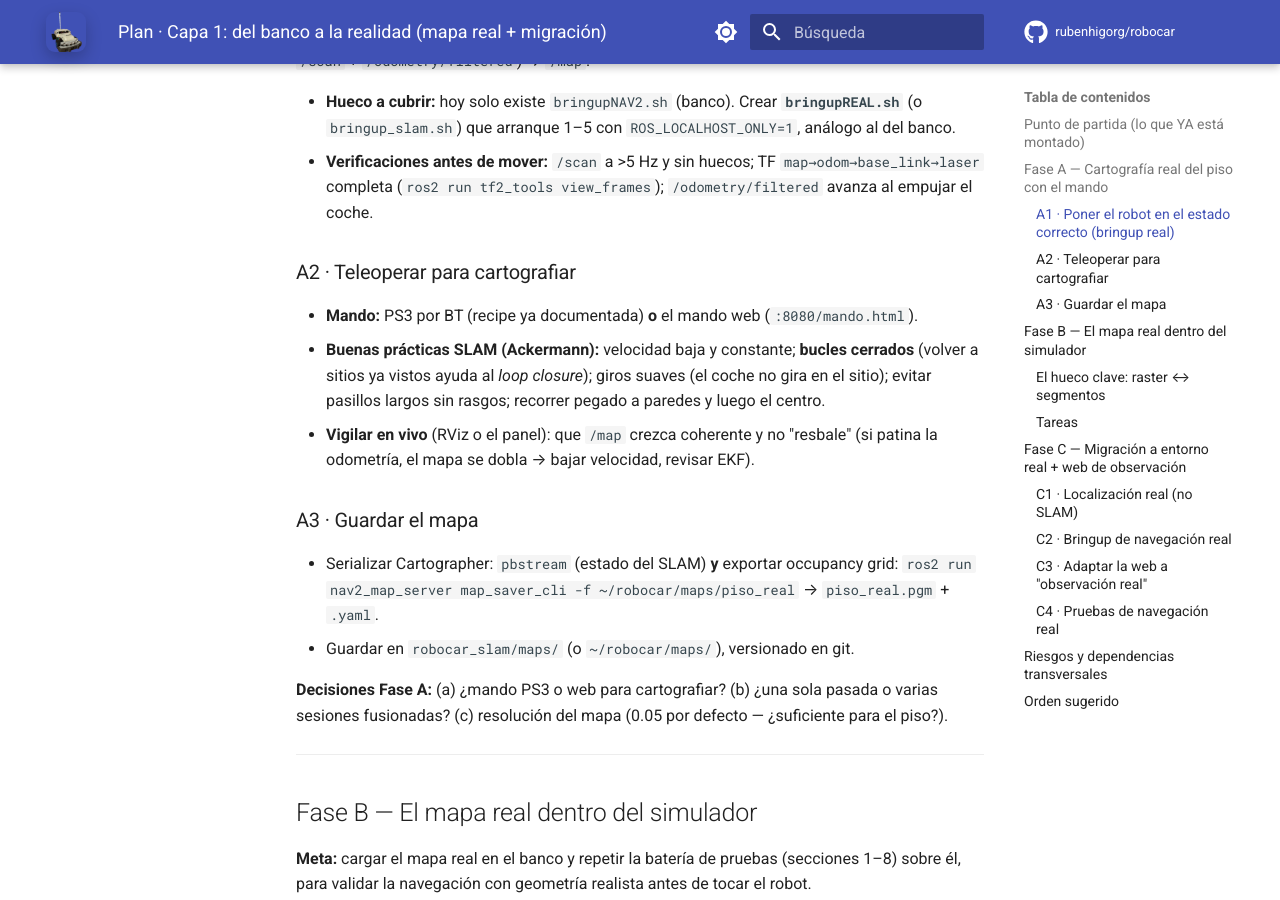
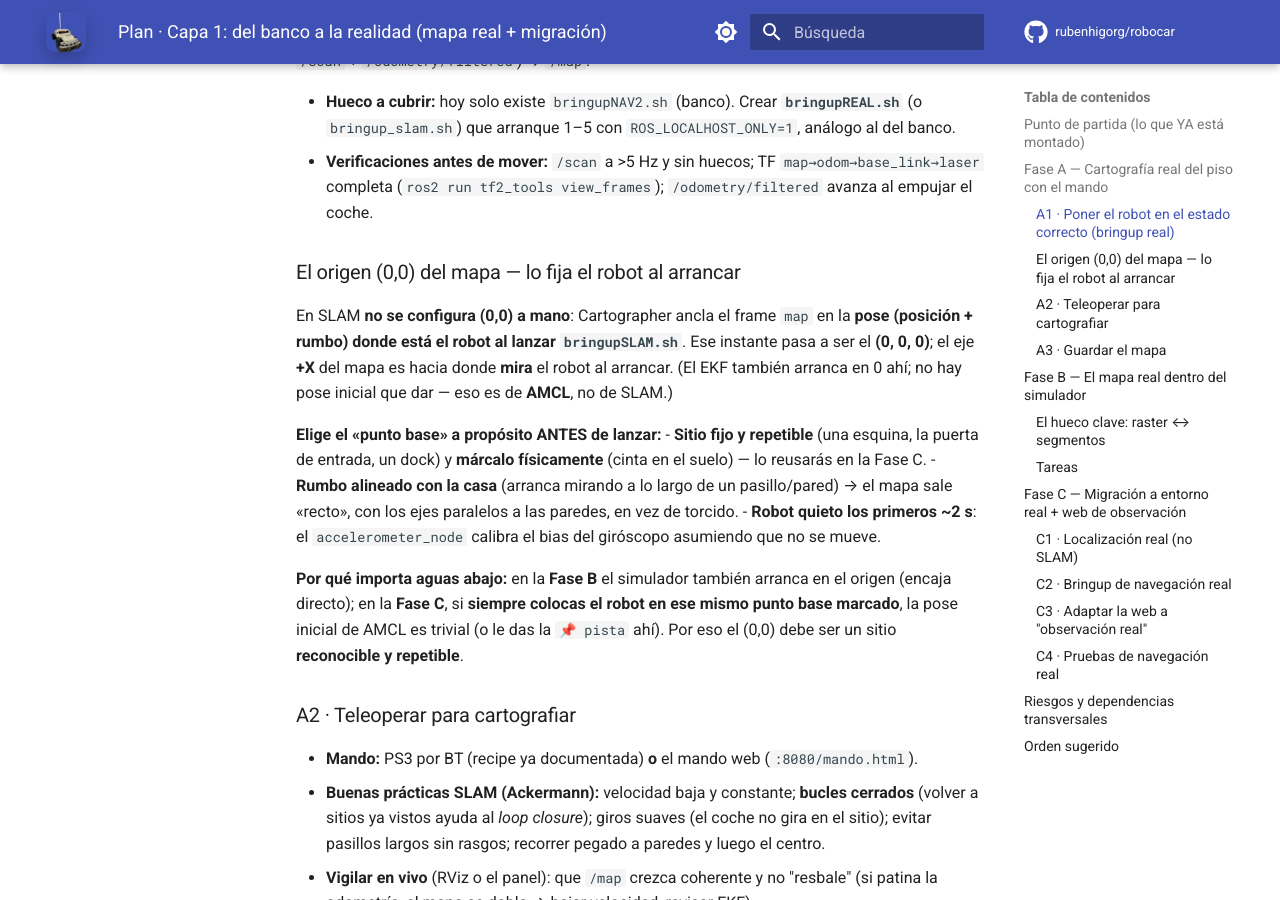
Before and after one commit to rubenhigorg/robocar, an MkDocs documentation site: the page built from docs/tfm/plan-capa1-mapa-real.md, in a window 1280 px wide and 900 px high, scrolled down 1461 px. Built offline with MkDocs 1.6.1 and Material for MkDocs 9.7.7, drawn with Linux system fonts in a browser that asks for light colours; comment, search, counter and statistics services are not loaded.

Commit message:
plan Capa 1: documenta el origen (0,0) del mapa (lo fija el robot al arrancar; punto base)

```diff
--- a/docs/tfm/plan-capa1-mapa-real.md
+++ b/docs/tfm/plan-capa1-mapa-real.md
@@ -39,6 +39,25 @@ Cadena mínima, en orden (cada uno depende del anterior):
   (o `bringup_slam.sh`) que arranque 1–5 con `ROS_LOCALHOST_ONLY=1`, análogo al del banco.
 - **Verificaciones antes de mover:** `/scan` a >5 Hz y sin huecos; TF `map→odom→base_link→laser`
   completa (`ros2 run tf2_tools view_frames`); `/odometry/filtered` avanza al empujar el coche.
+
+### El origen (0,0) del mapa — lo fija el robot al arrancar
+En SLAM **no se configura (0,0) a mano**: Cartographer ancla el frame `map` en la **pose (posición +
+rumbo) donde está el robot al lanzar `bringupSLAM.sh`**. Ese instante pasa a ser el **(0, 0, 0)**; el eje
+**+X** del mapa es hacia donde **mira** el robot al arrancar. (El EKF también arranca en 0 ahí; no hay
+pose inicial que dar — eso es de **AMCL**, no de SLAM.)
+
+**Elige el «punto base» a propósito ANTES de lanzar:**
+- **Sitio fijo y repetible** (una esquina, la puerta de entrada, un dock) y **márcalo físicamente**
+  (cinta en el suelo) — lo reusarás en la Fase C.
+- **Rumbo alineado con la casa** (arranca mirando a lo largo de un pasillo/pared) → el mapa sale
+  «recto», con los ejes paralelos a las paredes, en vez de torcido.
+- **Robot quieto los primeros ~2 s**: el `accelerometer_node` calibra el bias del giróscopo asumiendo
+  que no se mueve.
+
+**Por qué importa aguas abajo:** en la **Fase B** el simulador también arranca en el origen (encaja
+directo); en la **Fase C**, si **siempre colocas el robot en ese mismo punto base marcado**, la pose
+inicial de AMCL es trivial (o le das la `📌 pista` ahí). Por eso el (0,0) debe ser un sitio
+**reconocible y repetible**.
 
 ### A2 · Teleoperar para cartografiar
 - **Mando:** PS3 por BT (recipe ya documentada) **o** el mando web (`:8080/mando.html`).
```
